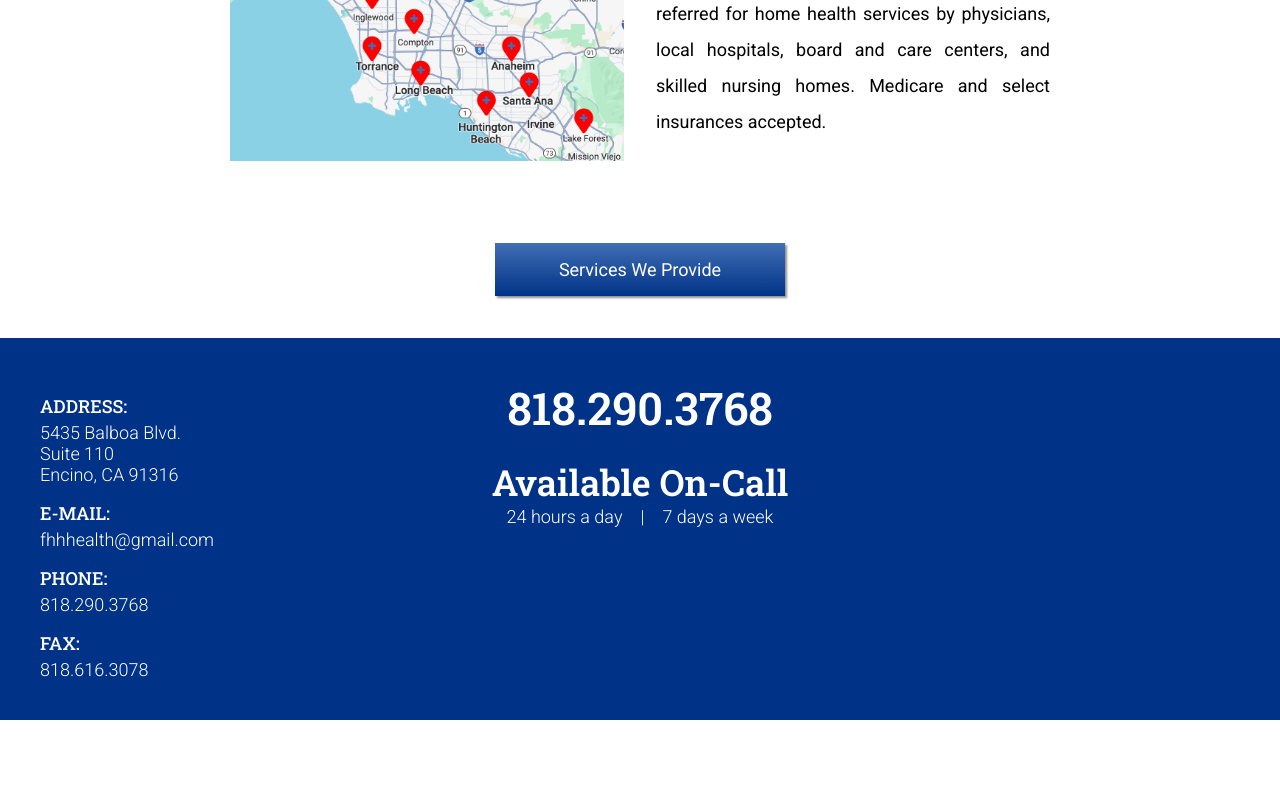
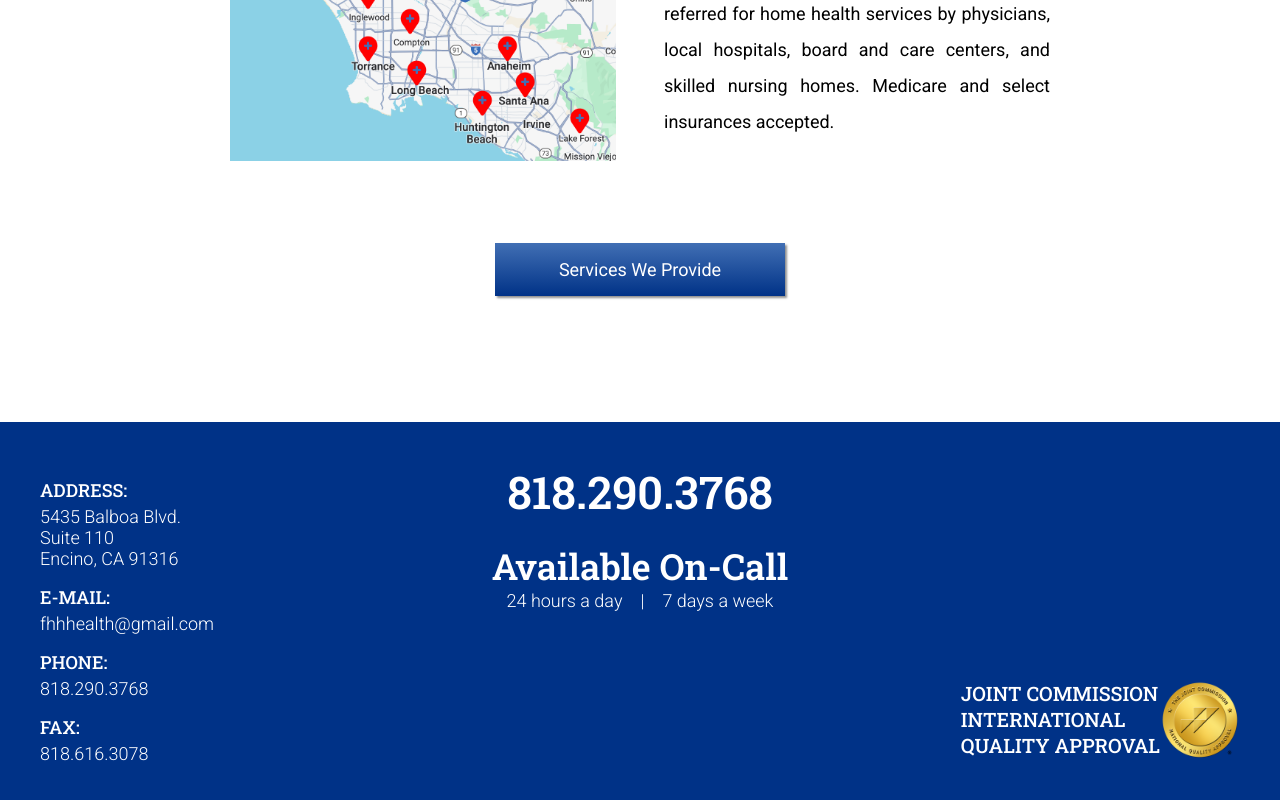
Before and after one commit to Levi237/faithandhopehomehealth, a React (Create React App) app: page / in a window 1280 px wide. Shown: the part 2642-3442 px from the top of the page. Before the commit the page ends 3362 px from the top, so only its background shows below. Built offline with nearby package versions, Linux system fonts and the light colour scheme.

Commit message:
add clause at bottom of page

```diff
--- a/src/Footer.jsx
+++ b/src/Footer.jsx
@@ -1,4 +1,6 @@
 import React from 'react';
+
+import DescriminiationClause  from '../src/components/DiscriminationClause';
 
 const Footer = () => {
     return(
@@ -54,7 +56,7 @@ const Footer = () => {
                     </center>
                 </section>
                 <section className="right">
-
+<DescriminiationClause/>
                 </section>
             </div>
         </footer>
--- a/src/components/DiscriminationClause.jsx
+++ b/src/components/DiscriminationClause.jsx
@@ -1,13 +1,13 @@
 
 import React            from 'react';
-import styled from 'styled-components';
+import styled           from 'styled-components';
 
 const DiscriminationClause = () => {
 
     return(
-        <Wrapper className="jciqa-container" style={{}}>
+        <Wrapper >
             <div>
-                <section className="title">
+                <section>
                     <h3>JOINT COMMISSION</h3>
                     <h3>INTERNATIONAL</h3>
                     <h3>QUALITY APPROVAL</h3>
@@ -22,6 +22,19 @@ const DiscriminationClause = () => {
 };
 
 const Wrapper = styled.div`
+    > div {
+        max-width: 282px;
+        display: flex;
+    }
+    h3 {
+        font-size: 1.1rem;
+        margin: 0!important;
+    }
+    img {
+        --size: 80px;
+        height: var(--size);
+        width: var(--size);
+    }
 `;
 
 export default DiscriminationClause;
--- a/src/components/infogrid.css
+++ b/src/components/infogrid.css
@@ -9,7 +9,7 @@
     grid-template-columns: 1fr 1fr;
     grid-template-areas: 'one two' ' three A' 'four five' 'B six';
     row-gap: 32px;
-    column-gap: 32px;
+    column-gap: 48px;
 }
 .info-grid-section > .box-image img {
     height: 100%;
--- a/src/index.css
+++ b/src/index.css
@@ -191,7 +191,11 @@ footer h3 {
   font-weight: 500;
   margin: 16px 0 4px;
 }
-
+footer .grid.three-col .right {
+  justify-content: end;
+    align-items: end;
+    display: flex;
+}
 
 /* Page Style */
 .page-wrapper {
--- a/src/pages/home/index.jsx
+++ b/src/pages/home/index.jsx
@@ -5,7 +5,6 @@ import '../pages.css';
 
 import Hero                     from '../../components/Hero';
 import InfoGrid                 from '../../components/InfoGrid';
-
 
 export default class HomePage extends Component {
     state = {
@@ -68,9 +67,8 @@ export default class HomePage extends Component {
                 <div className="button-box">
                     <Link className="button" to={routes.SERV} onClick={() => {this.props.scrollToTop()}}>Services We Provide</Link>
                 </div>
-                <br/><br/>
+                <br/><br/><br/><br/><br/><br/>
                 </center>
-
             </div>
         );
     };
```
